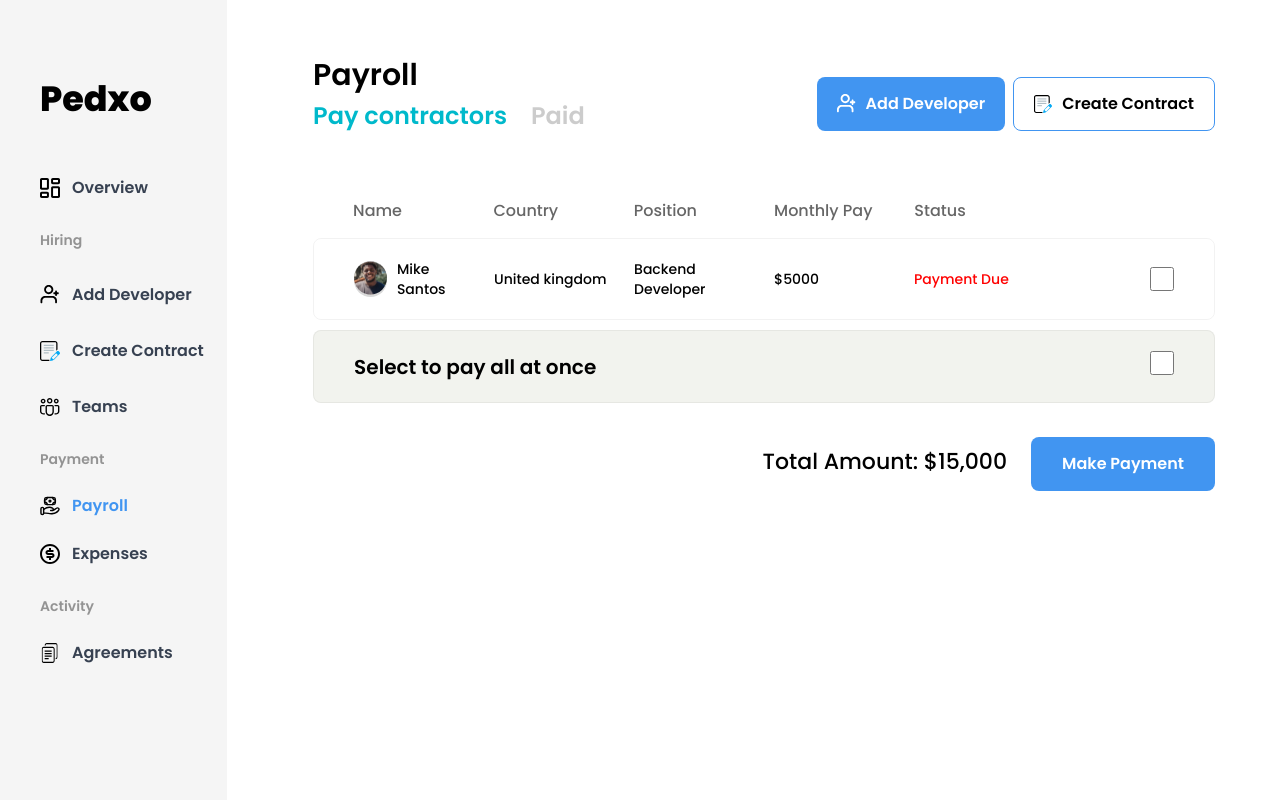
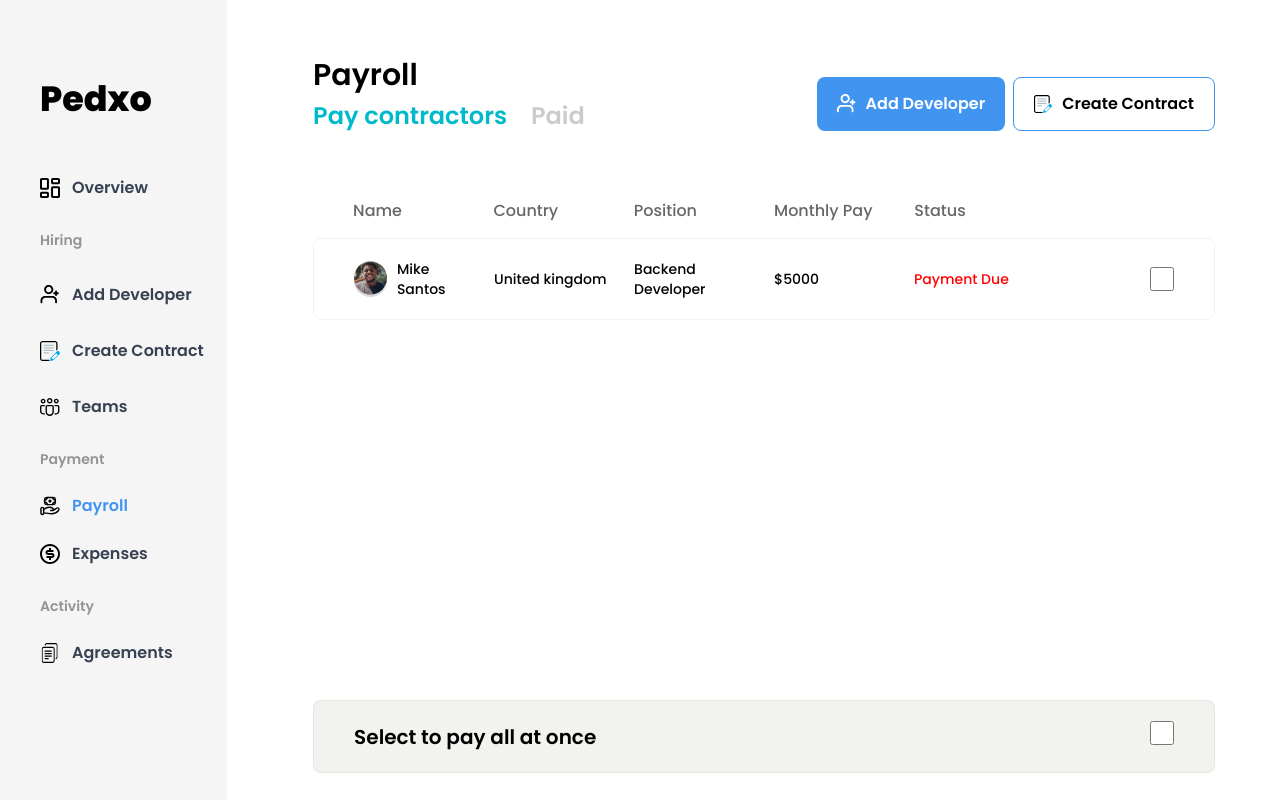
Before and after one commit to yekeen-nasir/pedxo-frontend-adminacct, a React (Vite) app: page /dashboard/payroll in a window 1280 px wide. Shown: the top 800 px of the page. Built offline with nearby package versions, Linux system fonts and the light colour scheme.

Commit message:
New payroll update

```diff
--- a/src/pages/Dashboard.jsx
+++ b/src/pages/Dashboard.jsx
@@ -3,9 +3,11 @@ import Navbar from "../components/Navbar";
 
 const Dashboard = () => {
   return (
-    <div className="font-poppins 2xl:max-w-[1440px] min-h-[844px] 2xl:max-h-[1024px] md:mx-auto md:flex">
+    // <div className="font-poppins md:mx-auto md:flex 2xl:max-w-[1440px] min-h-[844px] 2xl:max-h-[1024px] ">
+    <div className="font-poppins md:mx-auto md:flex ">
       <Navbar />
-      <main className="flex-1 2xl:max-w-[1512px] min-h-[844px] 2xl:max-h-[1024px]">
+      {/* <main className="flex-1 min-h-[844px] 2xl:max-w-[1512px] 2xl:max-h-[1024px]"> */}
+      <main className="flex-1 ">
         <Outlet />
       </main>
     </div>
--- a/src/pages/Payroll.jsx
+++ b/src/pages/Payroll.jsx
@@ -18,8 +18,9 @@ const Payroll = () => {
 
   return (
     <section>
-      <div className="relative top-[128px] mx-5 md:top-[61px] xl:ml-[86px] xl:mr-[65px]">
-        <div className="flex flex-col  lg:flex-row lg:items-center lg:justify-between">
+      <div className="relative top-[128px] mx-5 md:top-[61px] flex flex-col justify-between h-screen xl:ml-[86px] xl:mr-[65px]">
+        <div className="flex flex-col">
+          <div className="flex flex-col lg:flex-row lg:items-center lg:justify-between">
             <div>
               <div className="text-xl font-medium lg:text-[30px] lg:font-semibold xl:mb-[11px]">
                 Payroll
@@ -37,7 +38,7 @@ const Payroll = () => {
               <CreateContractBtn />
             </div>
           </div>
-        <div className="xl:mt-[46px] flex flex-col ">
+          <div className="xl:mt-[46px] flex flex-col">
             <div className="flex flex-col gap-4 mt-[21px] xl:flex-col-reverse xl:gap-[10px] xl:w-full lg:hidden">
               <div
                 className="flex justify-between items-center px-[13px] py-[11px] rounded-lg user-bg-clr xl:px-10 xl:py-5"
@@ -47,7 +48,12 @@ const Payroll = () => {
                   Select to pay all at once
                 </div>
 
-              <input type="checkbox" name="" id="" className="xl:w-6 xl:h-6" />
+                <input
+                  type="checkbox"
+                  name=""
+                  id=""
+                  className="xl:w-6 xl:h-6"
+                />
               </div>
 
               {employees.map((employee, index) => (
@@ -60,7 +66,9 @@ const Payroll = () => {
                     <div className="flex gap-[10px] xl:items-center">
                       <img src={expenseavatar} alt="profile photo" />
                       <div className="xl:flex">
-                      <div className="text-sm xl:text-sm">{employee.name}</div>
+                        <div className="text-sm xl:text-sm">
+                          {employee.name}
+                        </div>
                         <div className="text-[0.75rem] xl:text-sm xl:ml-[110px]">
                           {employee.country}
                         </div>
@@ -143,8 +151,12 @@ const Payroll = () => {
                   </div>
                 ))}
               </div>
+            </div>
+          </div>
+        </div>
+        <div >
           <div
-              className="flex justify-between items-center px-10 py-5 mt-[10px] rounded-lg user-bg-clr"
+            className="hidden xl:flex xl:justify-between xl:items-center xl:px-10 xl:py-5 mt-[10px] rounded-lg user-bg-clr "
             style={{ border: "1px solid rgba(0, 0, 0, 0.05)" }}
           >
             <div className="text-xl font-semibold ">
@@ -154,10 +166,7 @@ const Payroll = () => {
               <input type="checkbox" name="" id="" className="w-6 h-6" />
             </div>
           </div>
-          </div>
-        </div>
 
-        <div className="">
           <div className="flex items-center justify-between gap-6 mt-[19px] xl:justify-end">
             <div className="text-sm font-medium mt-[10px] xl:text-[22px]">
               Total Amount: $15,000
```
Lines whose indentation alone changed are shown as unchanged.
